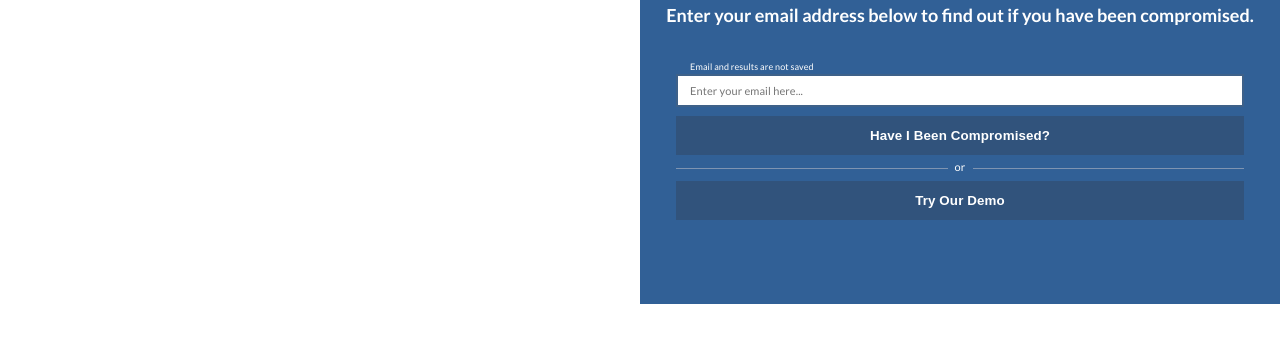
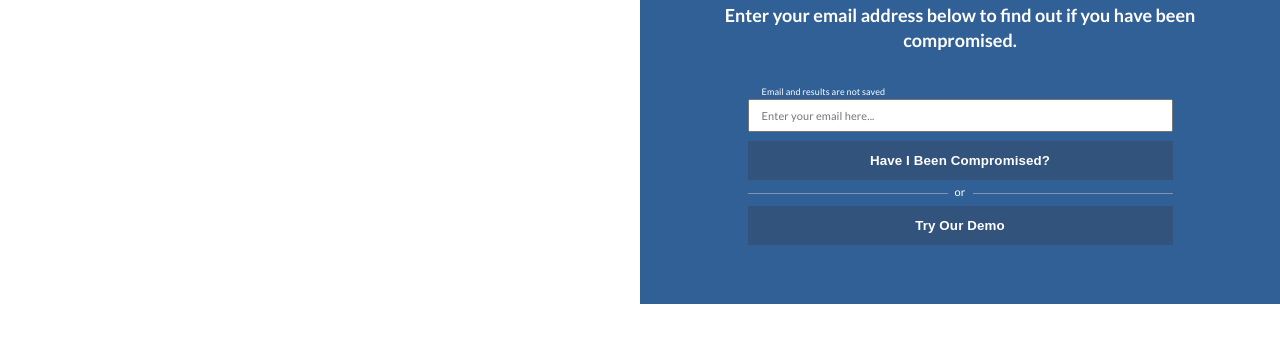
Before and after one commit to gdesalazar67/Breach, a website built with webpack: page index.html in a window 1280 px wide. Shown: the part 110-452 px from the top of the page. Built offline with nearby package versions, Linux system fonts and the light colour scheme.

Commit message:
added responsiveness for minwidth 450px and max width for search container

```diff
--- a/stylesheets/index.css
+++ b/stylesheets/index.css
@@ -21,6 +21,10 @@ time, mark, audio, video {
 }
 
 * {-webkit-font-smoothing: antialiased;}
+
+body{
+    min-width: 375px;
+}
 
 a {
     text-decoration: none;
@@ -180,6 +184,8 @@ div.okaytext {
     padding-left: 2.25rem;
     padding-right: 2.25rem;
     padding-top: 2rem;
+    max-width: 425px;
+    margin: auto;
 }
 .searchbar-notsaved{
     font-size: 9px;
@@ -191,16 +197,12 @@ div.okaytext {
 }
 .searchbar-container .search{
     font-family: Lato;
-    border: .125rem solid rgb(62, 97, 137);
     font-size: 11px;
     font-weight: 400;
-    border-width: 2px;
-    border-style: solid;
     letter-spacing: .01em;
     -webkit-font-smoothing: antialiased;
     padding: .5rem;
     padding-left: .75rem;
-    color: #767676;
     outline: none;
     margin-bottom: 2px;
 }
@@ -238,7 +240,18 @@ div.okaytext {
     letter-spacing: 0.01em;
     background-color: rgb(49, 96, 150);
     margin-top:-9px;
-    /* margin-top: 5px; */
 }
 
+/* main banner responsive */
+@media screen and (min-width:  450px){
+    .main-banner-enteremail{
+        padding-left: 1.75rem;
+        padding-right: 1.75rem;
+    }
+}
+@media screen and (min-width:  630px){
+
+}
+/* ///////////main banner responive///// */
+
 /* //////////main banner///////////////*/
```
